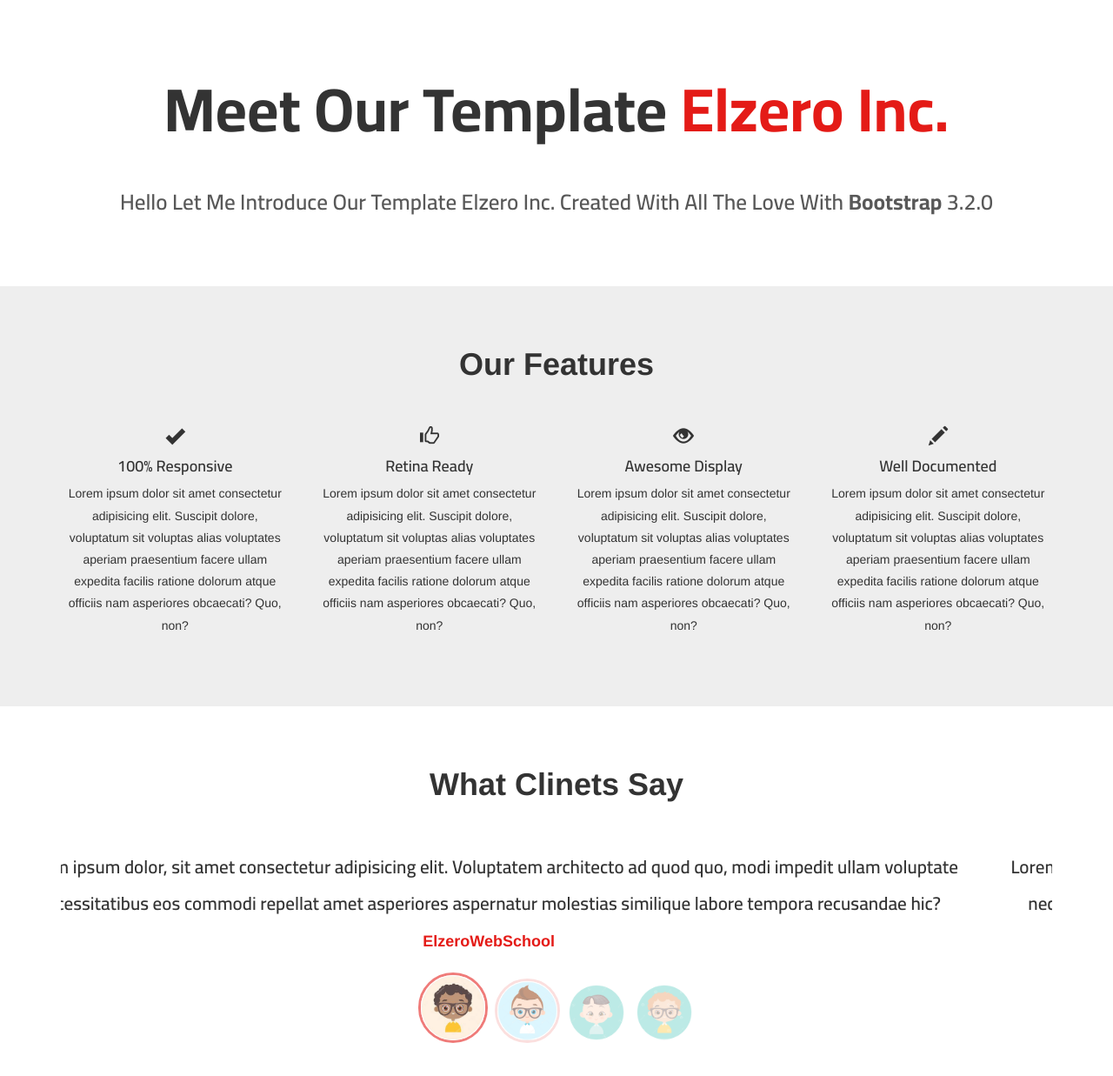
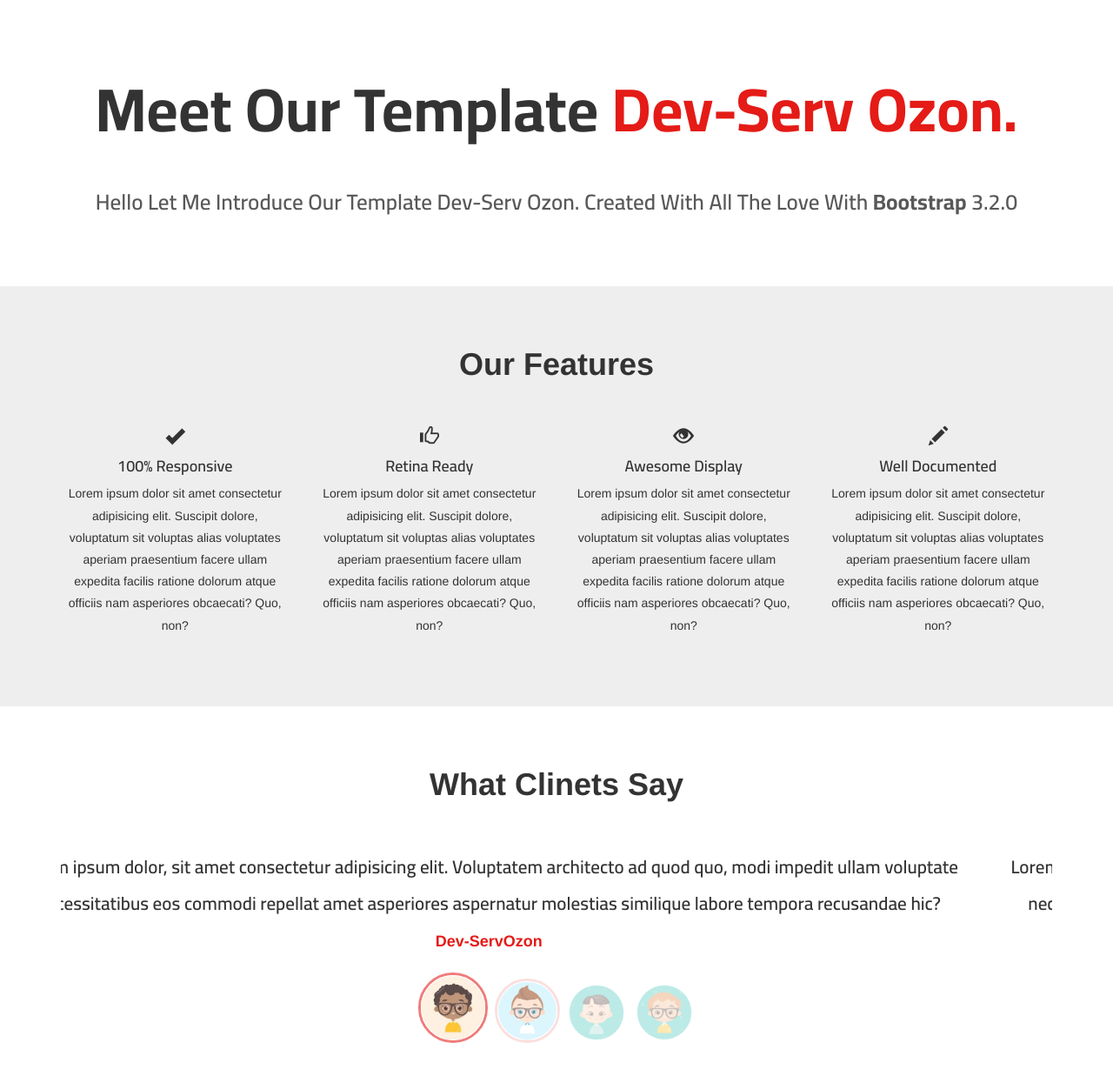
Before and after one commit to startpro3/Dev-Serv-Ozon, a plain HTML site: page index.html in a window 1280 px wide. Shown: the part 463-1700 px from the top of the page at 87% size. Drawn offline with Linux system fonts and the light colour scheme.

Commit message:
Update index.html

```diff
--- a/index.html
+++ b/index.html
@@ -79,7 +79,7 @@
             <span class="icon-bar"></span>
             <span class="icon-bar"></span>
           </button>
-          <a class="navbar-brand hvr-pop" href="#">Elzero <span> lnc.</span></a>
+          <a class="navbar-brand hvr-pop" href="#">Dev-Serv <span> Ozon.</span></a>
         </div>
 
         <!-- Collect the nav links, forms, and other content for toggling -->
@@ -158,13 +158,18 @@
         <span class="glyphicon glyphicon-chevron-right"></span>
       </a>
     </div>
-    <!-- End carousel Slide -->
+    <!-- End carous
+
+
+
+
+Slide -->
 
     <!-- Start Section About -->
     <section class="about text-center wow animate__animated animate__bounceIn animate__slow" data-wow-delay="" data-wow-duration="" data-wow-offset="300" data-wow-iteration="1">
      <div class="container">
-      <h1 id="responsive_headline">Meet Our Template <span>Elzero Inc.</span></h1>
-      <p class="lead">Hello Let Me Introduce Our Template Elzero Inc. Created With All The Love With <strong>Bootstrap</strong> 3.2.0</p>
+      <h1 id="responsive_headline">Meet Our Template <span>Dev-Serv Ozon.</span></h1>
+      <p class="lead">Hello Let Me Introduce Our Template Dev-Serv Ozon. Created With All The Love With <strong>Bootstrap</strong> 3.2.0</p>
      </div>
     </section>
     <!-- End Section About -->
@@ -226,19 +231,19 @@
           <div class="carousel-inner">
             <div class="item active">
               <p class="lead">Lorem ipsum dolor, sit amet consectetur adipisicing elit. Voluptatem architecto ad quod quo, modi impedit ullam voluptate necessitatibus eos commodi repellat amet asperiores aspernatur molestias similique labore tempora recusandae hic?</p>
-              <span>ElzeroWebSchool</span>
+              <span>Dev-ServOzon</span>
             </div>
             <div class="item">
               <p class="lead">Lorem ipsum dolor, sit amet consectetur adipisicing elit. Voluptatem architecto ad quod quo, modi impedit ullam voluptate necessitatibus eos commodi repellat amet asperiores aspernatur molestias similique labore tempora recusandae hic?</p>
-              <span>ElzeroWebSchool1</span>
+              <span>Dev-ServOzon1</span>
             </div>
             <div class="item">
               <p class="lead">Lorem ipsum dolor, sit amet consectetur adipisicing elit. Voluptatem architecto ad quod quo, modi impedit ullam voluptate necessitatibus eos commodi repellat amet asperiores aspernatur molestias similique labore tempora recusandae hic?</p>
-              <span>ElzeroWebSchool2</span>
+              <span>Dev-ServOzon2</span>
             </div>
             <div class="item">
               <p class="lead">Lorem ipsum dolor, sit amet consectetur adipisicing elit. Voluptatem architecto ad quod quo, modi impedit ullam voluptate necessitatibus eos commodi repellat amet asperiores aspernatur molestias similique labore tempora recusandae hic?</p>
-              <span>ElzeroWebSchool3</span>
+              <span>Dev-ServOzon3</span>
             </div>
           </div><!-- End Carousel Inner -->
           <!-- Indicators -->
@@ -736,7 +741,6 @@
     <!-- Java Script Code's -->
     <script src="js/jquery-1.11.1.min.js"></script>
     <script src="js/jquery.fittext.js"></script>
-    <!-- <script src="https://github.com/ElzeroWebSchool/Bootstrap3DesignOne/edit/master/js/jquery-1.11.1.min.js"></script> -->
     <script src="js/bootstrap.min.js"></script>
     <script src="js/js-plugins.js"></script>
     <script src="js/wow.min.js"></script>
```
